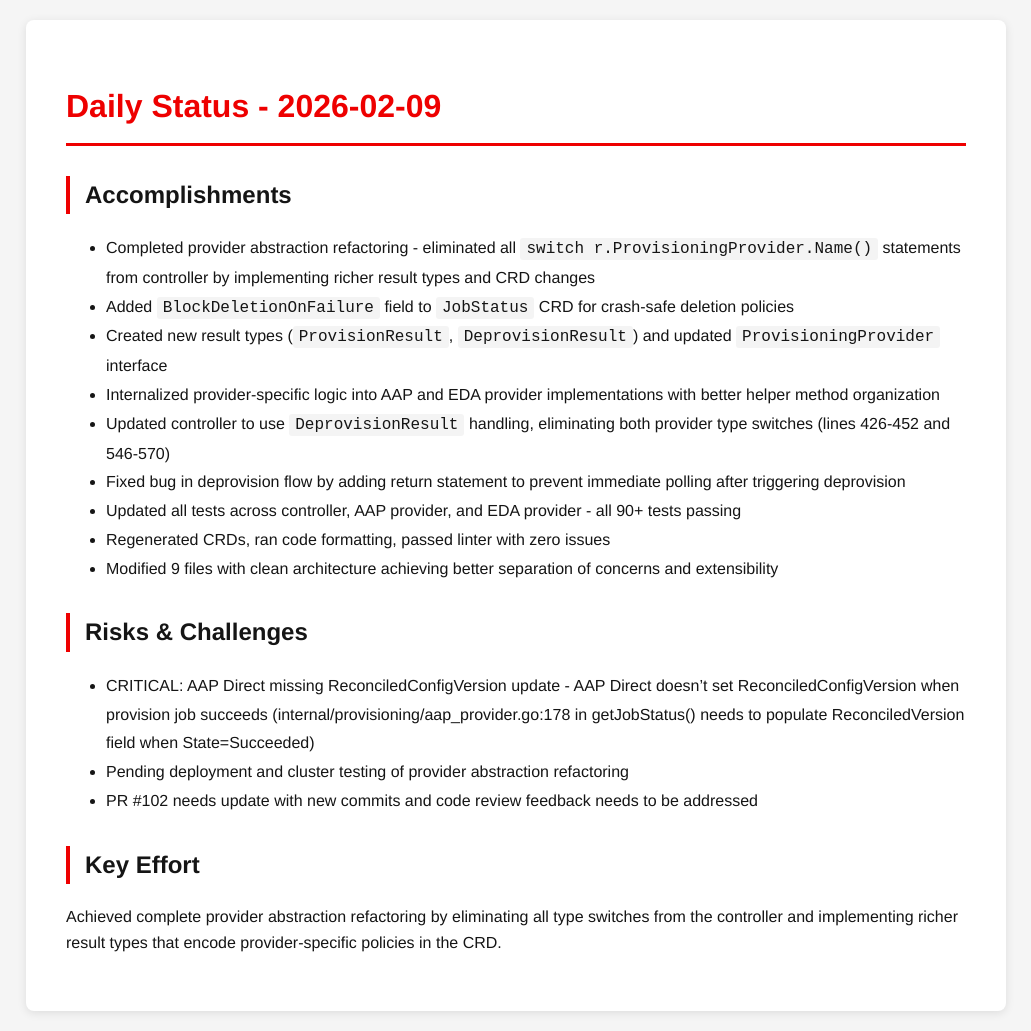
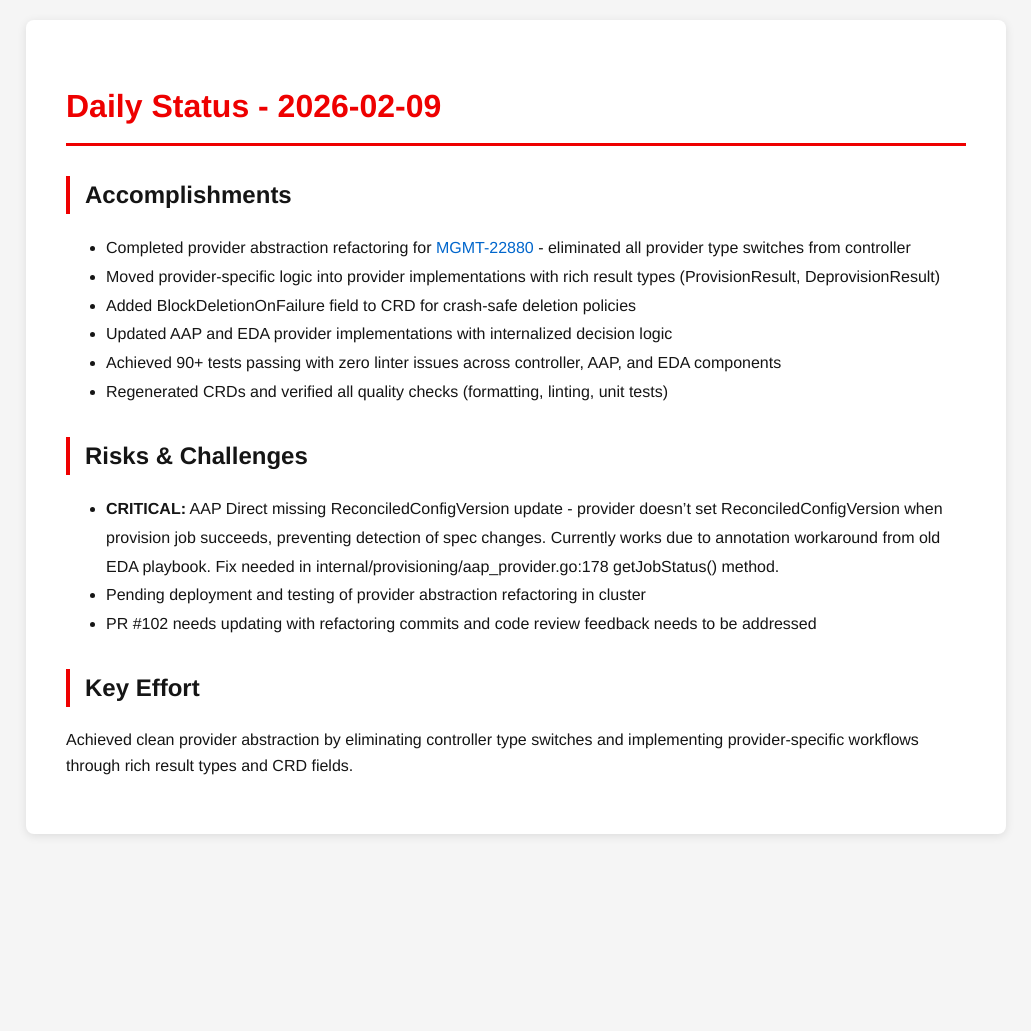
Before and after one commit to tzvatot/daily-status, a Jekyll site: the page built from 2026-02-09.md, in a window 1280 px wide. Shown: the whole page, without its empty margins (124-1155 px from the left). Built offline with Jekyll 4.4.1, drawn with Linux system fonts in a browser that asks for light colours; after the commit the page ends 900 px from its top, so only the background shows below that.

Commit message:
Daily status update - 2026-02-09

```diff
--- a/2026-02-09.md
+++ b/2026-02-09.md
@@ -7,20 +7,17 @@ date: 2026-02-09
 # Daily Status - 2026-02-09
 
 ## Accomplishments
-- Completed provider abstraction refactoring - eliminated all `switch r.ProvisioningProvider.Name()` statements from controller by implementing richer result types and CRD changes
-- Added `BlockDeletionOnFailure` field to `JobStatus` CRD for crash-safe deletion policies
-- Created new result types (`ProvisionResult`, `DeprovisionResult`) and updated `ProvisioningProvider` interface
-- Internalized provider-specific logic into AAP and EDA provider implementations with better helper method organization
-- Updated controller to use `DeprovisionResult` handling, eliminating both provider type switches (lines 426-452 and 546-570)
-- Fixed bug in deprovision flow by adding return statement to prevent immediate polling after triggering deprovision
-- Updated all tests across controller, AAP provider, and EDA provider - all 90+ tests passing
-- Regenerated CRDs, ran code formatting, passed linter with zero issues
-- Modified 9 files with clean architecture achieving better separation of concerns and extensibility
+- Completed provider abstraction refactoring for [MGMT-22880](https://issues.redhat.com/browse/MGMT-22880) - eliminated all provider type switches from controller
+- Moved provider-specific logic into provider implementations with rich result types (ProvisionResult, DeprovisionResult)
+- Added BlockDeletionOnFailure field to CRD for crash-safe deletion policies
+- Updated AAP and EDA provider implementations with internalized decision logic
+- Achieved 90+ tests passing with zero linter issues across controller, AAP, and EDA components
+- Regenerated CRDs and verified all quality checks (formatting, linting, unit tests)
 
 ## Risks & Challenges
-- CRITICAL: AAP Direct missing ReconciledConfigVersion update - AAP Direct doesn't set ReconciledConfigVersion when provision job succeeds (internal/provisioning/aap_provider.go:178 in getJobStatus() needs to populate ReconciledVersion field when State=Succeeded)
-- Pending deployment and cluster testing of provider abstraction refactoring
-- PR #102 needs update with new commits and code review feedback needs to be addressed
+- **CRITICAL:** AAP Direct missing ReconciledConfigVersion update - provider doesn't set ReconciledConfigVersion when provision job succeeds, preventing detection of spec changes. Currently works due to annotation workaround from old EDA playbook. Fix needed in internal/provisioning/aap_provider.go:178 getJobStatus() method.
+- Pending deployment and testing of provider abstraction refactoring in cluster
+- PR #102 needs updating with refactoring commits and code review feedback needs to be addressed
 
 ## Key Effort
-Achieved complete provider abstraction refactoring by eliminating all type switches from the controller and implementing richer result types that encode provider-specific policies in the CRD.
+Achieved clean provider abstraction by eliminating controller type switches and implementing provider-specific workflows through rich result types and CRD fields.
```
